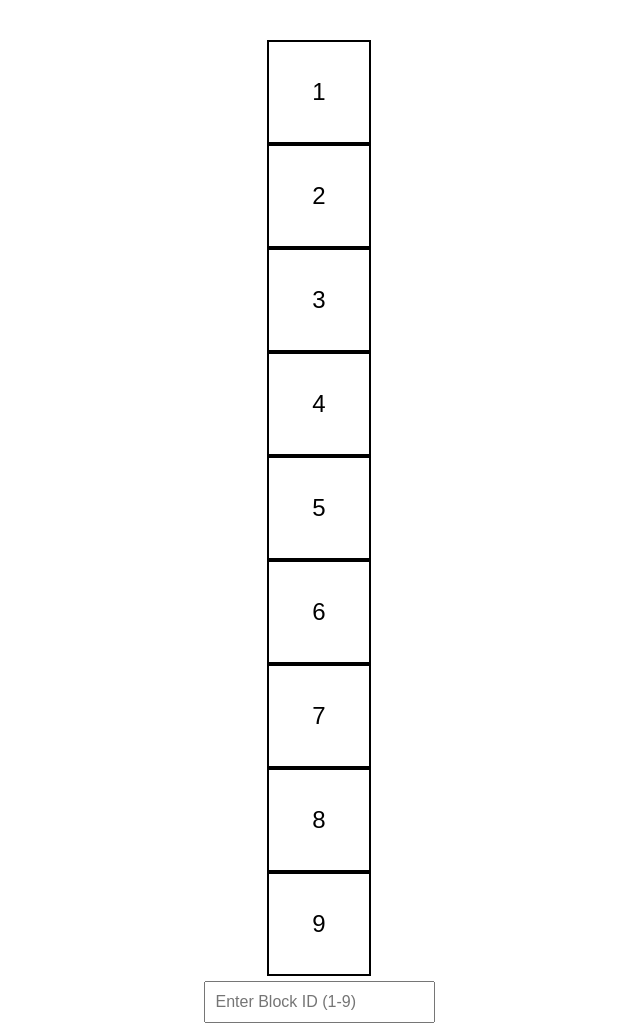
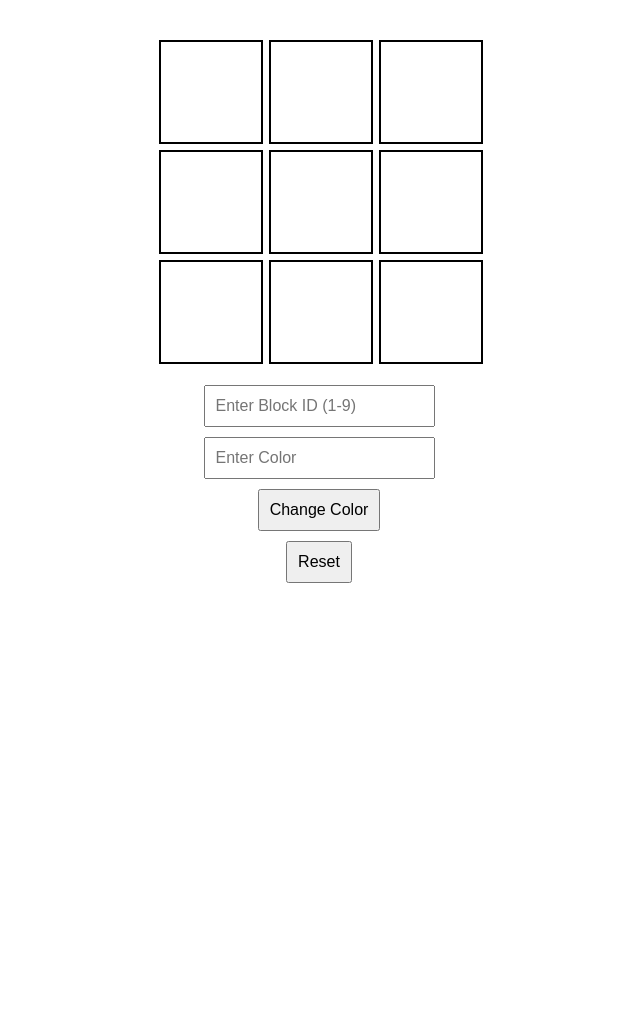
Before and after one commit to acciojob/Replit-Asian-Paints-Aman13052002, a website: page main.html in a window 1280 px wide. Shown: the top 1026 px of the page, without its empty margins (321-961 px from the left). After the commit the page ends 800 px from the top, so only its background shows below. Drawn offline with Linux system fonts and the light colour scheme.

Commit message:
created a submission

```diff
--- a/main.html
+++ b/main.html
@@ -8,16 +8,16 @@
 
 <body>
 	<!-- the entire body must be written by student -->
-	<div class="grid-container">
-		<div id="grid-item">1</div>
-		<div id="grid-item">2</div>
-		<div id="grid-item">3</div>
-		<div id="grid-item">4</div>
-		<div id="grid-item">5</div>
-		<div id="grid-item">6</div>
-		<div id="grid-item">7</div>
-		<div id="grid-item">8</div>
-		<div id="grid-item">9</div>
+	<div id="grid-container">
+		<div class="grid-item" id="1"></div>
+		<div class="grid-item" id="2"></div>
+		<div class="grid-item" id="3"></div>
+		<div class="grid-item" id="4"></div>
+		<div class="grid-item" id="5"></div>
+		<div class="grid-item" id="6"></div>
+		<div class="grid-item" id="7"></div>
+		<div class="grid-item" id="8"></div>
+		<div class="grid-item" id="9"></div>
 	</div>
 	<input type="number" id="block-id" placeholder="Enter Block ID (1-9)">
 	<input type="text" id="color-id" placeholder="Enter Color">
--- a/script.js
+++ b/script.js
@@ -1,6 +1,5 @@
 const changeBtn = document.getElementById("change_button");
-    const resetBtn = document.getElementById("Reset");
-    const gridItems = document.querySelectorAll("#grid-item");
+const resetBtn = document.getElementById("Reset");
 
     // Change Color
     changeBtn.addEventListener("click", () => {
@@ -8,20 +7,27 @@ const changeBtn = document.getElementById("change_button");
       const blockId = document.getElementById("block_id").value;
       const color = document.getElementById("colour_id").value;
 
-      // Reset all colors first
-      gridItems.forEach((item) => {
-        item.style.backgroundColor = "transparent";
+      // Reset all grid colors
+      const allBoxes = document.querySelectorAll(".grid-item");
+
+      allBoxes.forEach((box) => {
+        box.style.backgroundColor = "transparent";
       });
 
       // Change selected block color
-      if(blockId >= 1 && blockId <= 9){
-        gridItems[blockId - 1].style.backgroundColor = color;
+      const selectedBox = document.getElementById(blockId);
+
+      if(selectedBox){
+        selectedBox.style.backgroundColor = color;
       }
     });
 
     // Reset Button
     resetBtn.addEventListener("click", () => {
-      gridItems.forEach((item) => {
-        item.style.backgroundColor = "transparent";
+
+      const allBoxes = document.querySelectorAll(".grid-item");
+
+      allBoxes.forEach((box) => {
+        box.style.backgroundColor = "transparent";
       });
     });
--- a/styles.css
+++ b/styles.css
@@ -1,34 +1,33 @@
 body{
       font-family: Arial, sans-serif;
-  display: flex;
-  flex-direction: column;
-  align-items: center;
-  margin-top: 40px;
+      display:flex;
+      flex-direction:column;
+      align-items:center;
+      margin-top:40px;
     }
 
     #grid-container{
-  display: grid;
-  grid-template-columns: repeat(3, 100px);
-  grid-template-rows: repeat(3, 100px);
-  width: max-content;
-  gap: 10px;
-  margin-bottom: 20px;
+      display:grid;
+      grid-template-columns:repeat(3,100px);
+      grid-template-rows:repeat(3,100px);
+      gap:10px;
+      margin-bottom:20px;
     }
 
-#grid-item{
-  width: 100px;
-  height: 100px;
-  border: 2px solid black;
-  display: flex;
-  justify-content: center;
-  align-items: center;
-  font-size: 24px;
-  background-color: transparent;
+    .grid-item{
+      width:100px;
+      height:100px;
+      border:2px solid black;
+      display:flex;
+      justify-content:center;
+      align-items:center;
+      font-size:24px;
+      background-color:transparent;
     }
 
     input,
     button{
-  padding: 10px;
-  margin: 5px;
-  font-size: 16px;
+      padding:10px;
+      margin:5px;
+      font-size:16px;
     }
```
Lines whose indentation alone changed are shown as unchanged.
